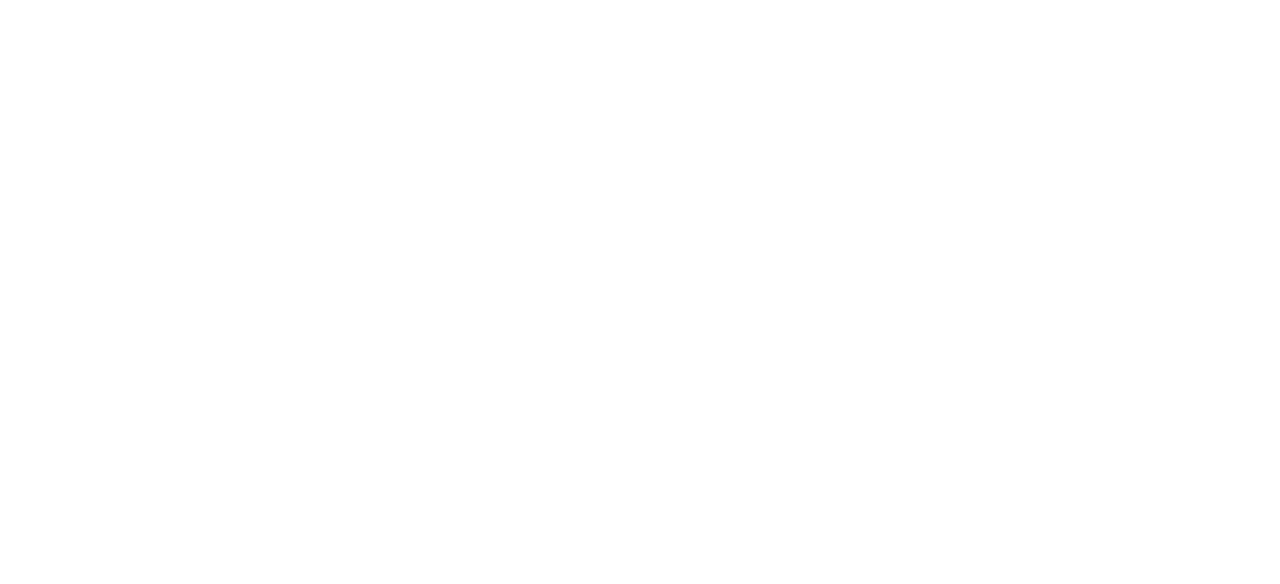
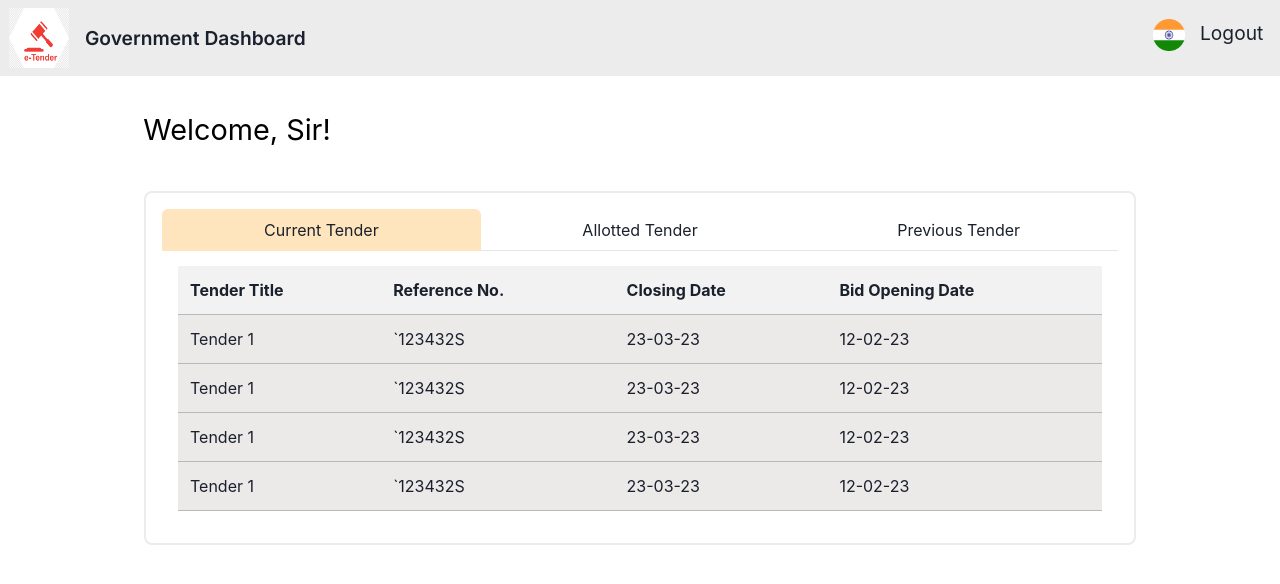
Before and after one commit to Abhiroop-Singh/Mini-Project, a React (Create React App) app in the folder client/: page /gov in a window 1280 px wide. Before the commit this address had no page. Shown: the top 584 px of the page. Built offline with nearby package versions, Linux system fonts and the light colour scheme.

Commit message:
"Added the new Gov Dashboard"

```diff
--- a/client/src/App.js
+++ b/client/src/App.js
@@ -2,7 +2,7 @@
 import { Routes, Route, BrowserRouter } from "react-router-dom";
 import Home from "./components/Home/Home";
 import BidderLog from "./components/BidderLog/BidderLog";
-
+import GovDashboard from "./components/GovDashboard/GovDashboard";
 function App() {
   return (
     <>
@@ -10,6 +10,7 @@
         <Routes>
           <Route path="/" element={<Home />} />
           <Route path="/bidderlog" element={<BidderLog />} />
+          <Route path="/gov" element={<GovDashboard />} />
         </Routes>
       </BrowserRouter>
     </>
--- /dev/null
+++ b/client/src/components/GovDashboard/GovDashboard.css
@@ -0,0 +1,35 @@
+#maingd {
+  width: 80%;
+  margin: auto;
+}
+.extradata {
+  margin-left: 1.5%;
+  margin-top: 2rem;
+  color: #000000;
+}
+.extradata > h1 {
+  font-size: 1.8rem;
+}
+.navdet {
+  display: flex;
+}
+.navdet > h1 {
+  font-family: "Inter";
+  margin-left: 1rem;
+  font-size: larger;
+  margin-top: 1rem;
+}
+.navimg1 {
+  margin: 0;
+  padding: 0;
+  width: 2rem;
+  height: 2rem;
+}
+#gbnavul {
+  justify-content: space-around;
+  width: 10%;
+}
+.gdbtable {
+  width: 100%;
+  margin: 0;
+}
--- /dev/null
+++ b/client/src/components/GovDashboard/GovDashboard.jsx
@@ -0,0 +1,181 @@
+import React from "react";
+import "./GovDashboard.css";
+import {
+  Box,
+  Container,
+  Tabs,
+  Tab,
+  TabList,
+  TabPanels,
+  TabPanel,
+} from "@chakra-ui/react";
+import { Link } from "react-router-dom";
+
+const GovDashboard = () => {
+  return (
+    <>
+      <nav>
+        <div className="navdet">
+          <u>
+            <b>
+              <img
+                src={require("../../Assets/images/minilogo.png")}
+                alt="mini"
+                className="navimg"
+              />
+              <Link to={"/"}></Link>
+            </b>
+          </u>
+          <h1>Government Dashboard</h1>
+        </div>
+        <ul id="gbnavul">
+          <li>
+            <Link to={"/"}>
+              <img
+                src={require("../../Assets/images/Ellipse1.png")}
+                alt="mini"
+                className="navimg1"
+              />
+            </Link>
+          </li>
+          <li>
+            <Link to={"/"}>Logout</Link>
+          </li>
+        </ul>
+      </nav>
+      <div id="maingd">
+        <div className="extradata">
+          <h1>Welcome, Sir!</h1>
+        </div>
+        <div>
+          <Container maxW="100%">
+            <Box
+              p={4}
+              w="100%"
+              bg="white"
+              borderRadius="lg"
+              borderWidth="2px"
+              borderColor={"#ececec"}
+              mt={10}
+            >
+              <Tabs isFitted variant="enclosed">
+                <TabList>
+                  <Tab _selected={{ bg: "#FFE5BD" }}>Current Tender</Tab>
+                  <Tab _selected={{ bg: "#FFDDDD" }}>Allotted Tender </Tab>
+                  <Tab _selected={{ bg: "#E8FFC1" }}>Previous Tender</Tab>
+                </TabList>
+
+                <TabPanels>
+                  <TabPanel>
+                    <table className="gdbtable">
+                      <tr>
+                        <th>Tender Title</th>
+                        <th>Reference No.</th>
+                        <th>Closing Date</th>
+                        <th>Bid Opening Date</th>
+                      </tr>
+                      <tr>
+                        <td>Tender 1</td>
+                        <td>`123432S</td>
+                        <td>23-03-23</td>
+                        <td>12-02-23</td>
+                      </tr>
+                      <tr>
+                        <td>Tender 1</td>
+                        <td>`123432S</td>
+                        <td>23-03-23</td>
+                        <td>12-02-23</td>
+                      </tr>
+                      <tr>
+                        <td>Tender 1</td>
+                        <td>`123432S</td>
+                        <td>23-03-23</td>
+                        <td>12-02-23</td>
+                      </tr>
+                      <tr>
+                        <td>Tender 1</td>
+                        <td>`123432S</td>
+                        <td>23-03-23</td>
+                        <td>12-02-23</td>
+                      </tr>
+                    </table>
+                  </TabPanel>
+                  <TabPanel>
+                    <table className="gdbtable">
+                      <tr>
+                        <th>Tender Title</th>
+                        <th>Reference No.</th>
+                        <th>Closing Date</th>
+                        <th>Bid Opening Date</th>
+                      </tr>
+                      <tr>
+                        <td>Tender 1</td>
+                        <td>`123432S</td>
+                        <td>23-03-23</td>
+                        <td>12-02-23</td>
+                      </tr>
+                      <tr>
+                        <td>Tender 1</td>
+                        <td>`123432S</td>
+                        <td>23-03-23</td>
+                        <td>12-02-23</td>
+                      </tr>
+                      <tr>
+                        <td>Tender 1</td>
+                        <td>`123432S</td>
+                        <td>23-03-23</td>
+                        <td>12-02-23</td>
+                      </tr>
+                      <tr>
+                        <td>Tender 1</td>
+                        <td>`123432S</td>
+                        <td>23-03-23</td>
+                        <td>12-02-23</td>
+                      </tr>
+                    </table>
+                  </TabPanel>
+                  <TabPanel>
+                    <table className="gdbtable">
+                      <tr>
+                        <th>Tender Title</th>
+                        <th>Reference No.</th>
+                        <th>Closing Date</th>
+                        <th>Bid Opening Date</th>
+                      </tr>
+                      <tr>
+                        <td>Tender 1</td>
+                        <td>`123432S</td>
+                        <td>23-03-23</td>
+                        <td>12-02-23</td>
+                      </tr>
+                      <tr>
+                        <td>Tender 1</td>
+                        <td>`123432S</td>
+                        <td>23-03-23</td>
+                        <td>12-02-23</td>
+                      </tr>
+                      <tr>
+                        <td>Tender 1</td>
+                        <td>`123432S</td>
+                        <td>23-03-23</td>
+                        <td>12-02-23</td>
+                      </tr>
+                      <tr>
+                        <td>Tender 1</td>
+                        <td>`123432S</td>
+                        <td>23-03-23</td>
+                        <td>12-02-23</td>
+                      </tr>
+                    </table>
+                  </TabPanel>
+                </TabPanels>
+              </Tabs>
+            </Box>
+          </Container>
+        </div>
+      </div>
+    </>
+  );
+};
+
+export default GovDashboard;
--- a/client/src/components/Home/home.css
+++ b/client/src/components/Home/home.css
@@ -4,18 +4,18 @@
   flex-direction: row;
   justify-content: space-between;
   padding: 6px 9px;
-  padding-top:.5rem;
-  padding-bottom: .5rem;
+  padding-top: 0.5rem;
+  padding-bottom: 0.5rem;
   background-color: #ececec;
 }
-ul {
+nav > ul {
   list-style: none;
   display: flex;
   flex-direction: row;
   justify-content: space-evenly;
   width: 45vw;
   font-size: larger;
-  padding-top:.7rem;
+  padding-top: 0.7rem;
 }
 #sbs {
   display: flex;
@@ -77,15 +77,15 @@
 td {
   padding: 12px;
   text-align: left;
-  border-bottom: 1px solid #ddd;
+  border-bottom: 1px solid #bab9b9;
 }
 
 th {
   background-color: #f2f2f2;
 }
-.navimg{
+.navimg {
   height: 60px;
-  width:60px;
-  margin:0;
-  padding:0;
+  width: 60px;
+  margin: 0;
+  padding: 0;
 }
```
Also changed, not shown: client/src/Assets/images/Ellipse1.png (added), 1 other file (tests, documents, lock files or other folders).
